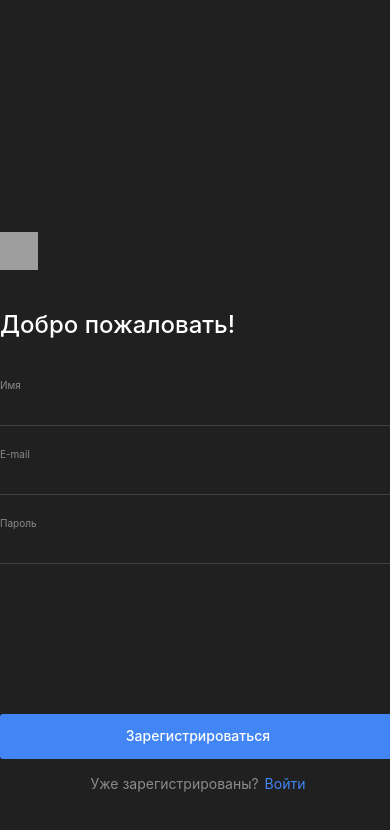
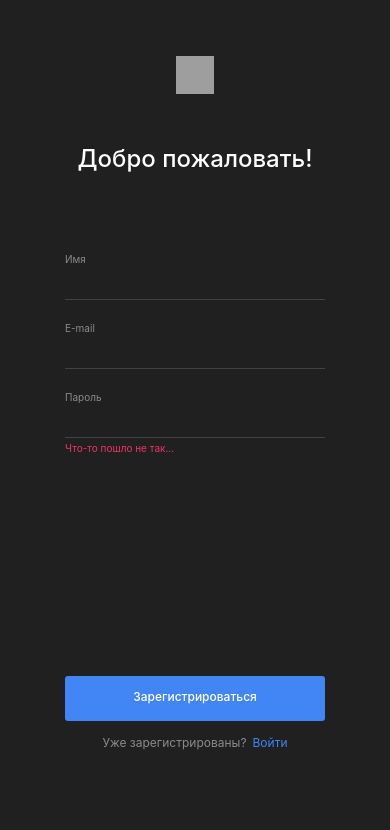
Before and after one commit to DonVladon96/movies-explorer-frontend, a React (Create React App) app: page /signup in a window 390 px wide. Shown: the top 830 px of the page. Built offline with nearby package versions, Linux system fonts and the light colour scheme; grey boxes are pictures that could not be loaded.

Commit message:
pixel perfect 320px

```diff
--- a/src/components/Profile/Profile.css
+++ b/src/components/Profile/Profile.css
@@ -183,3 +183,30 @@ profile__input:-ms-input-placeholder { /* Internet Explorer 10+ */
         margin-bottom: 181px;
     }
 }
+
+@media screen and (max-width: 530px) {
+    .profile__container {
+        padding-top: 84px;
+        max-width: 260px;
+    }
+
+    .profile__name {
+        width: 130px;
+    }
+
+    .profile__title {
+        margin-bottom: 69px;
+    }
+
+    .profile__button-edit {
+        font-size: 12px;
+    }
+
+    .profile__button-exit {
+        font-size: 12px;
+    }
+
+    .profile__inputs-container {
+        margin-bottom: 349px;
+    }
+}
--- a/src/components/Register/Register.css
+++ b/src/components/Register/Register.css
@@ -7,6 +7,16 @@
     width: 396px;
     margin: 0 auto;
     padding-top: 70px;
+}
+
+.register__error {
+    color: #EE3465;
+    font-family: Inter;
+    font-size: 10px;
+    font-style: normal;
+    font-weight: 400;
+    line-height: normal;
+
 }
 
 .register__logo {
@@ -117,7 +127,7 @@
     background: linear-gradient(45deg, #ff0000, #ff7300, #fffb00, #48ff00, #00ffd5, #002bff, #7a00ff, #ff00c8, #ff0000);
     position: absolute;
     top: -2px;
-    left:-2px;
+    left: -2px;
     background-size: 400%;
     z-index: -1;
     filter: blur(5px);
@@ -154,9 +164,15 @@
 }
 
 @keyframes glowing {
-    0% { background-position: 0 0; }
-    50% { background-position: 400% 0; }
-    100% { background-position: 0 0; }
+    0% {
+        background-position: 0 0;
+    }
+    50% {
+        background-position: 400% 0;
+    }
+    100% {
+        background-position: 0 0;
+    }
 }
 
 .register__link {
@@ -185,4 +201,61 @@
     .register__container {
         padding-top: 232px;
     }
+
+    .register__error {
+        font-size: 10px;
+        margin-top: 6px;
+    }
 }
+
+@media screen and (max-width: 530px) {
+    .register__container {
+        width: 260px;
+        padding-top: 56px;
+    }
+
+    .register__logo-container {
+        display: flex;
+        justify-content: center
+    }
+
+    .register__title {
+        display: flex;
+        justify-content: center;
+        width: 260px;
+        flex-direction: row;
+        margin-top: 46px;
+        margin-bottom: 74px;
+    }
+
+    .register__error {
+        color: #EE3465;
+        font-family: Inter;
+        font-size: 10px;
+        font-style: normal;
+        font-weight: 400;
+        line-height: normal;
+        margin-top: 4px;
+    }
+
+    .register__inputs-container {
+        margin-bottom: 222px;
+    }
+
+    .register__button {
+        font-size: 12px;
+        line-height: normal;
+        padding: 13px 0 17px 0;
+        margin-bottom: 14px;
+    }
+
+    .register__link {
+        font-size: 12px;
+        line-height: normal;
+    }
+
+    .register__login {
+        font-size: 12px;
+        line-height: normal;
+    }
+}
--- a/src/components/Register/Register.jsx
+++ b/src/components/Register/Register.jsx
@@ -27,6 +27,7 @@ function Register() {
             <label>
               <label className="register__password">Пароль</label>
               <input className="register__input"/>
+              <div className="register__error">Что-то пошло не так...</div>
             </label>
           </fieldset>
           <div className="register__button-container">
```
